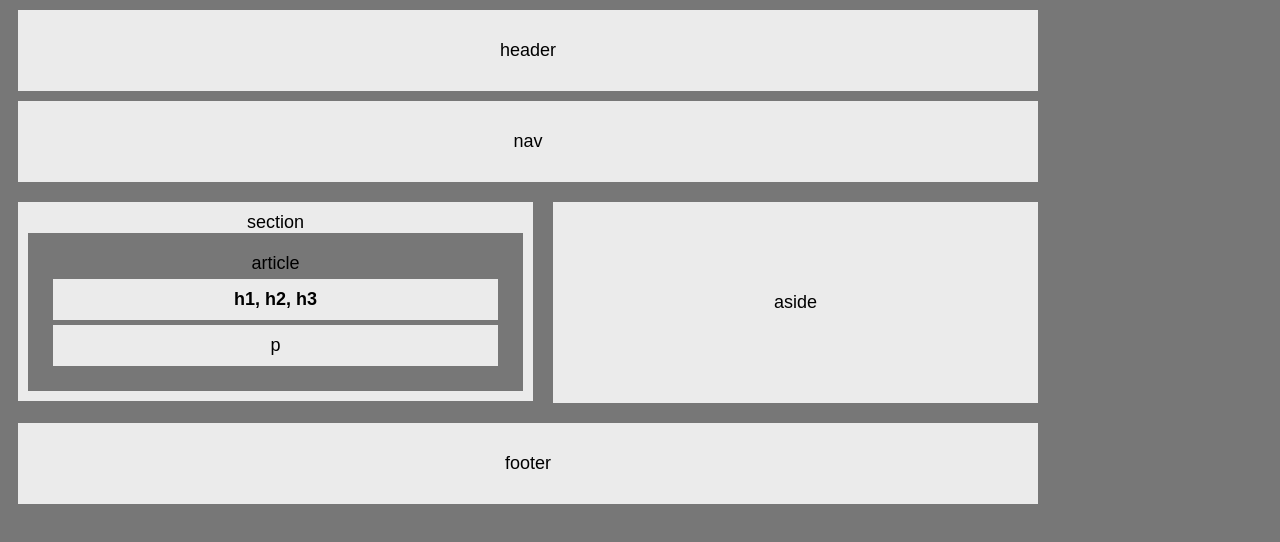
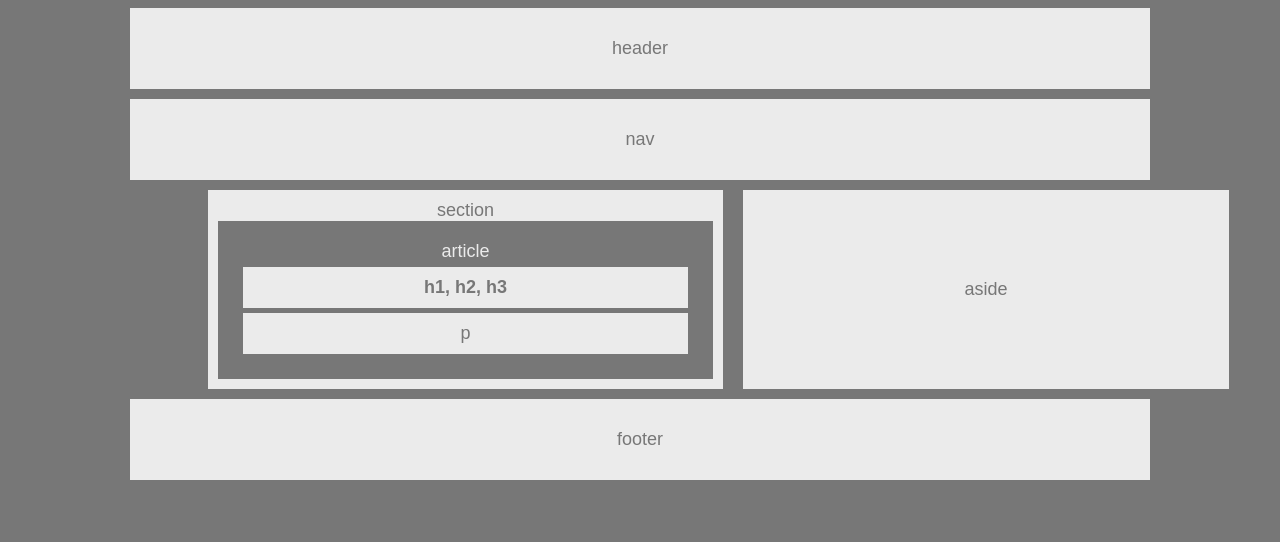
Before and after one commit to ssharif10/HW-Wireframe, a plain HTML site: page index.html in a window 1280 px wide. Drawn offline with Linux system fonts and the light colour scheme.

Commit message:
Initial commit

```diff
--- a/style.css
+++ b/style.css
@@ -7,10 +7,11 @@ header {
 	font-size: 18px;
 	text-align: center;
 	background-color: #ebebeb;
-	font-color: #777;
+	color: #777;
 	width: 960px;
 	padding: 30px;
 	margin: 10px;
+	margin: auto;
 }
 
 nav {
@@ -18,11 +19,12 @@ nav {
 	font-size: 18px;
 	text-align: center;
 	background-color: #ebebeb;
-	font-color: #777;
+	color: #777;
 	width: 960px;
 	padding: 30px;
 	margin: 10px;
-
+	margin:auto;
+	margin-top: 10px;
 }
 
 aside {
@@ -30,12 +32,11 @@ aside {
 	font-size: 18px;
 	text-align: center;
 	background-color: #ebebeb;
-	font-color: #777;
+	color: #777;
 	display: inline-block;
-	width: 305px;
-	padding: 90px;
+	width: 308px;
+	padding: 89px;
 	margin: 10px;
-
 }
 
 section {
@@ -43,18 +44,19 @@ section {
 	font-size: 18px;
 	text-align: center;
 	background-color: #ebebeb;
-	font-color: #777;
+	color: #777;
 	float: left;
 	width: 495px;
 	padding: 10px;
 	margin: 10px;
+	margin-left: 200px;
 }
 
 .article-section {
 	font-family: 'Arial', 'Helvetica Neue', Helvetica, sans-serif;
 	font-size: 18px;
 	text-align: center;
-	font-color: #ebebeb;
+	color: #ebebeb;
 	background-color: #777;
 	padding: 20px;
 }
@@ -64,7 +66,7 @@ section {
 	font-size: 18px;
 	text-align: center;
 	background-color: #ebebeb;
-	font-color: #777;
+	color: #777;
 	padding: 10px;
 	margin: 5px;
 
@@ -75,7 +77,7 @@ section {
 	font-size: 18px;
 	text-align: center;
 	background-color: #ebebeb;
-	font-color: #777;
+	color: #777;
 	padding: 10px;
 	margin: 5px;
 
@@ -86,10 +88,10 @@ footer {
 	font-size: 18px;
 	text-align: center;
 	background-color: #ebebeb;
-	font-color: #777;
+	color: #777;
 	width: 960px;
 	padding: 30px;
 	margin: 10px;
 	clear: both;
-
+	margin:auto;
 }
```
Also changed, not shown: index.html (+1 -1 lines).
